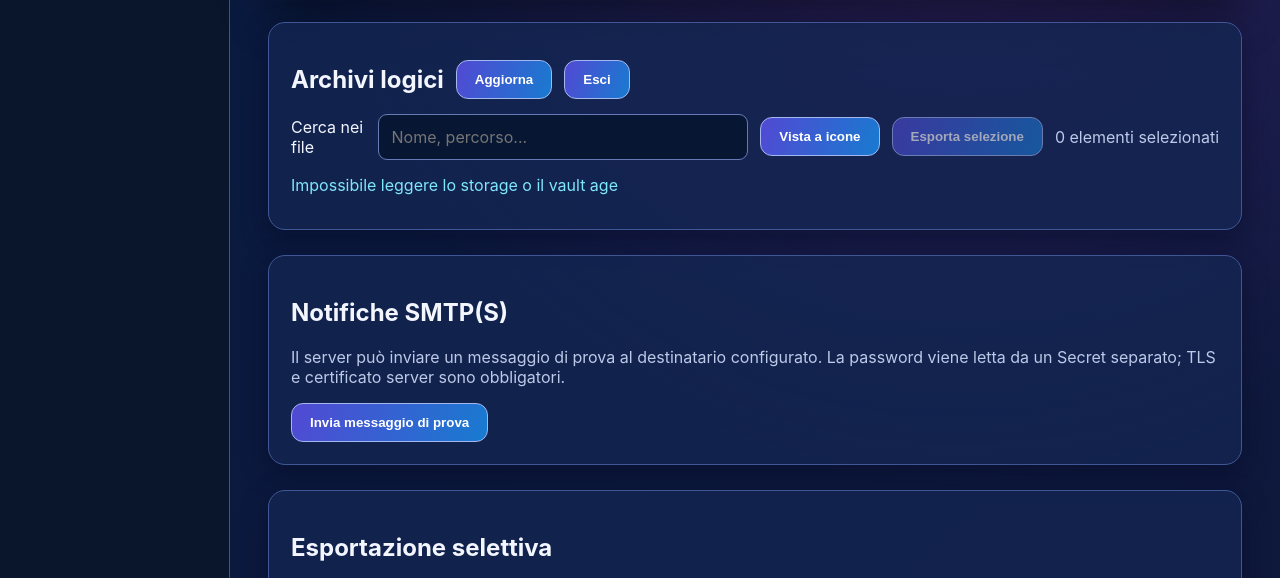
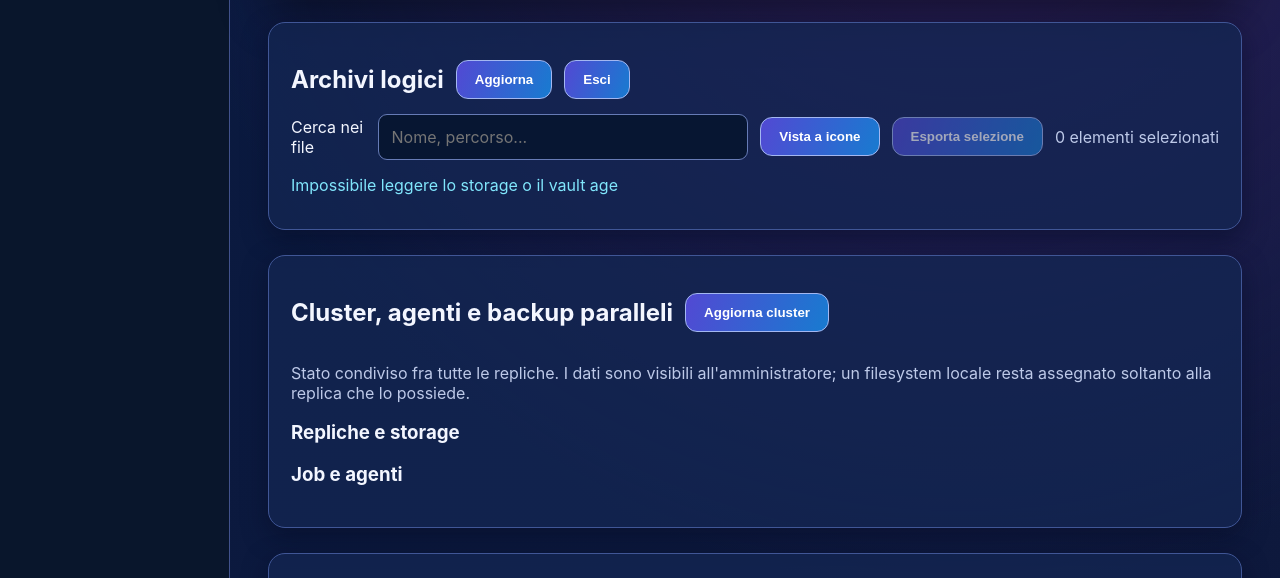
Before and after one commit to desalvo/multi-backup, a plain HTML site: page rust-server/public/index.html in a window 1280 px wide. Shown: the part 203-781 px from the top of the page. Drawn offline with Linux system fonts and the light colour scheme; no server answers.

Commit message:
Expose one shared multi-replica cluster and agent status panel in Rust server GUI

```diff
--- a/rust-server/public/index.html
+++ b/rust-server/public/index.html
@@ -6,6 +6,17 @@
 <button id="view" type="button" aria-pressed="false">Vista a icone</button>
 <button id="export-selected" type="button" disabled>Esporta selezione</button>
 <span id="selected-count" class="muted">0 elementi selezionati</span></div><div id="alert" role="status"></div><div id="backups"></div></section>
+<section id="cluster-overview">
+<div class="controls"><h2>Cluster, agenti e backup paralleli</h2>
+<button id="cluster-refresh" type="button">Aggiorna cluster</button></div>
+<p class="muted">Stato condiviso fra tutte le repliche. I dati sono visibili all'amministratore;
+un filesystem locale resta assegnato soltanto alla replica che lo possiede.</p>
+<div class="cluster-summary" id="cluster-summary" role="status"></div>
+<div class="cluster-columns">
+<div><h3>Repliche e storage</h3><div id="cluster-replicas"></div><div id="cluster-storage"></div></div>
+<div><h3>Job e agenti</h3><div id="cluster-jobs"></div><div id="cluster-agents"></div></div>
+</div>
+</section>
 <section><h2>Notifiche SMTP(S)</h2>
 <p class="muted">Il server può inviare un messaggio di prova al destinatario configurato.
 La password viene letta da un Secret separato; TLS e certificato server sono obbligatori.</p>
```
